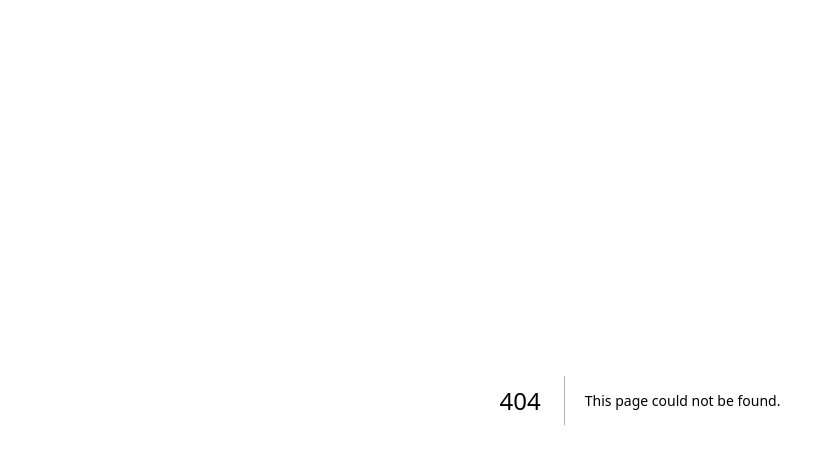
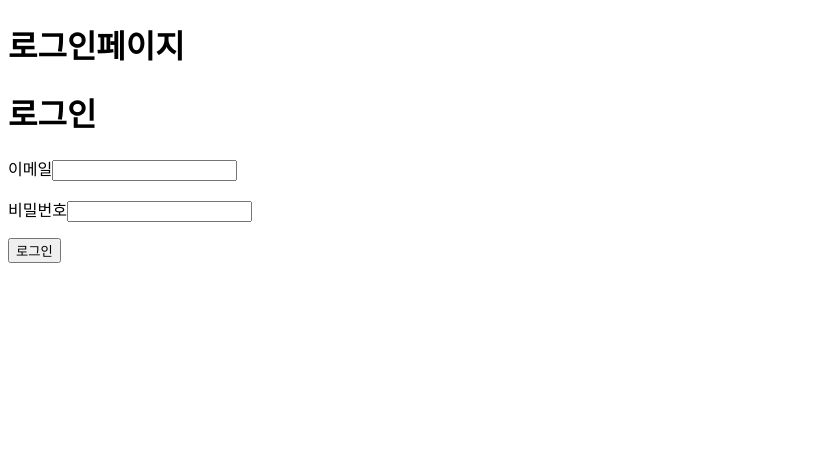
Before and after one commit to mkhajiit/concertmate, a Next.js app: page /auth/login in a window 1280 px wide. Before the commit this address had no page. Shown: the top 464 px of the page, without its empty margins (0-835 px from the left). Built offline with nearby package versions, Linux system fonts and the light colour scheme.

Commit message:
로그인, 회원가입 테스트 구현

```diff
--- /dev/null
+++ b/app/auth/login/page.tsx
@@ -0,0 +1,10 @@
+import Login from '@/components/Login/Login';
+
+export default function LoginPage() {
+  return (
+    <div>
+      <h1>로그인페이지</h1>
+      <Login />
+    </div>
+  );
+}
--- a/app/auth/signup/page.tsx
+++ b/app/auth/signup/page.tsx
@@ -1,12 +1,14 @@
+import SignUp from '@/components/Signup/Signup';
+
 export const metadata = {
   title: '회원가입',
   description: '회원가입 페이지 입니다',
 };
 
-export default function Signup() {
+export default function SignupPage() {
   return (
     <div>
-      <h1>회원가입 페이지</h1>
+      <SignUp />
     </div>
   );
 }
--- /dev/null
+++ b/components/Login/Login.tsx
@@ -0,0 +1,42 @@
+'use client';
+import React from 'react';
+
+interface ILoginSubmitData {
+  email: string;
+  password: string;
+}
+
+function Login() {
+  const onSubmit = (event: React.FormEvent) => {
+    event.preventDefault();
+
+    const form = event.target as HTMLFormElement;
+    const formData = new FormData(form);
+
+    const data: ILoginSubmitData = {
+      email: formData.get('email') as string,
+      password: formData.get('password') as string,
+    };
+
+    console.log(data);
+  };
+
+  return (
+    <div>
+      <h1>로그인</h1>
+      <form onSubmit={onSubmit}>
+        <p>
+          <label htmlFor='email'>이메일</label>
+          <input type='email' name='email' required />
+        </p>
+        <p>
+          <label htmlFor='password'>비밀번호</label>
+          <input type='password' name='password' required />
+        </p>
+        <button type='submit'>로그인</button>
+      </form>
+    </div>
+  );
+}
+
+export default Login;
--- /dev/null
+++ b/global.d.ts
@@ -0,0 +1,4 @@
+declare module '*.module.css' {
+  const classes: { [key: string]: string };
+  export default classes;
+}
--- a/package.json
+++ b/package.json
@@ -11,8 +11,8 @@
   "dependencies": {
     "mysql2": "^3.11.3",
     "next": "15.0.2",
-    "react": "19.0.0-rc-02c0e824-20241028",
-    "react-dom": "19.0.0-rc-02c0e824-20241028",
+    "react": "^18.3.1",
+    "react-dom": "^18.3.1",
     "xml2js": "^0.6.2"
   },
   "devDependencies": {
```
Also changed, not shown: components/Signup/Signup.tsx (added, +29 -0 lines), components/Login/Login.module.css (added), components/Signup/Signup.module.css (added), lib/db.ts (added), 2 other files (tests, documents, lock files or other folders).
